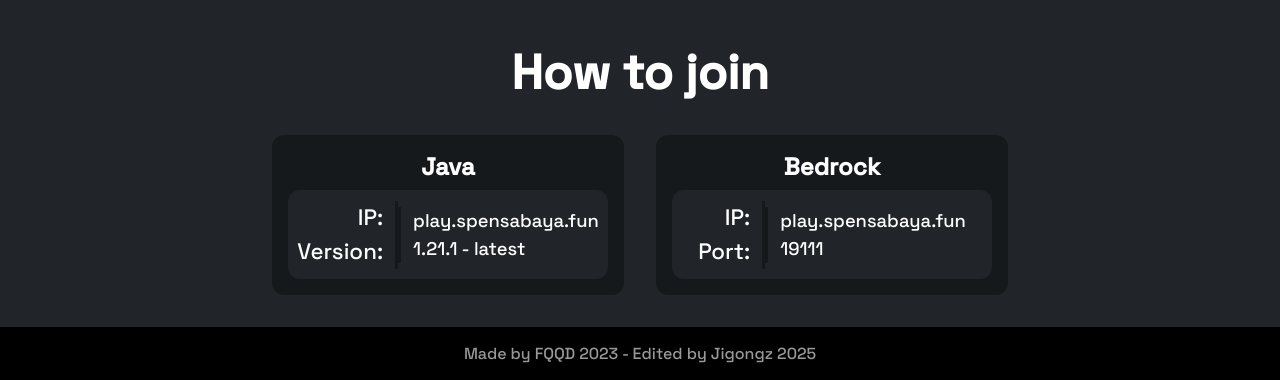
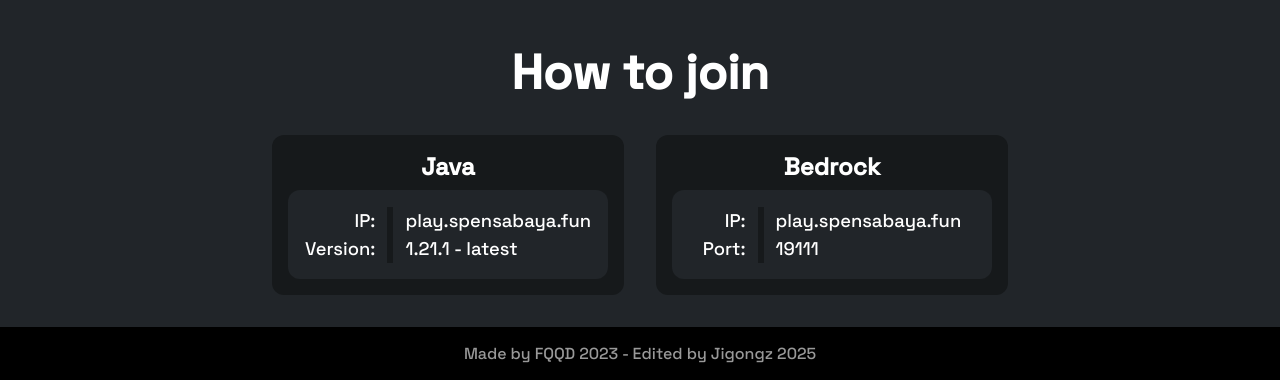
Before and after one commit to jigongz/jigongz.github.io, a plain HTML site: page index.html in a window 1280 px wide. Shown: the part 1991-2371 px from the top of the page. Drawn offline with nearby package versions, Linux system fonts and the light colour scheme.

Commit message:
Update style.css

```diff
--- a/media/style.css
+++ b/media/style.css
@@ -639,7 +639,7 @@ body {
     display: flex;
     flex-direction: column;
     text-align: right;
-    font-size:1.4rem;
+    font-size:1.15rem;
     line-height: 1.5;
     border-right: 3px solid var(--background2);
     padding-right: .75rem;
```
